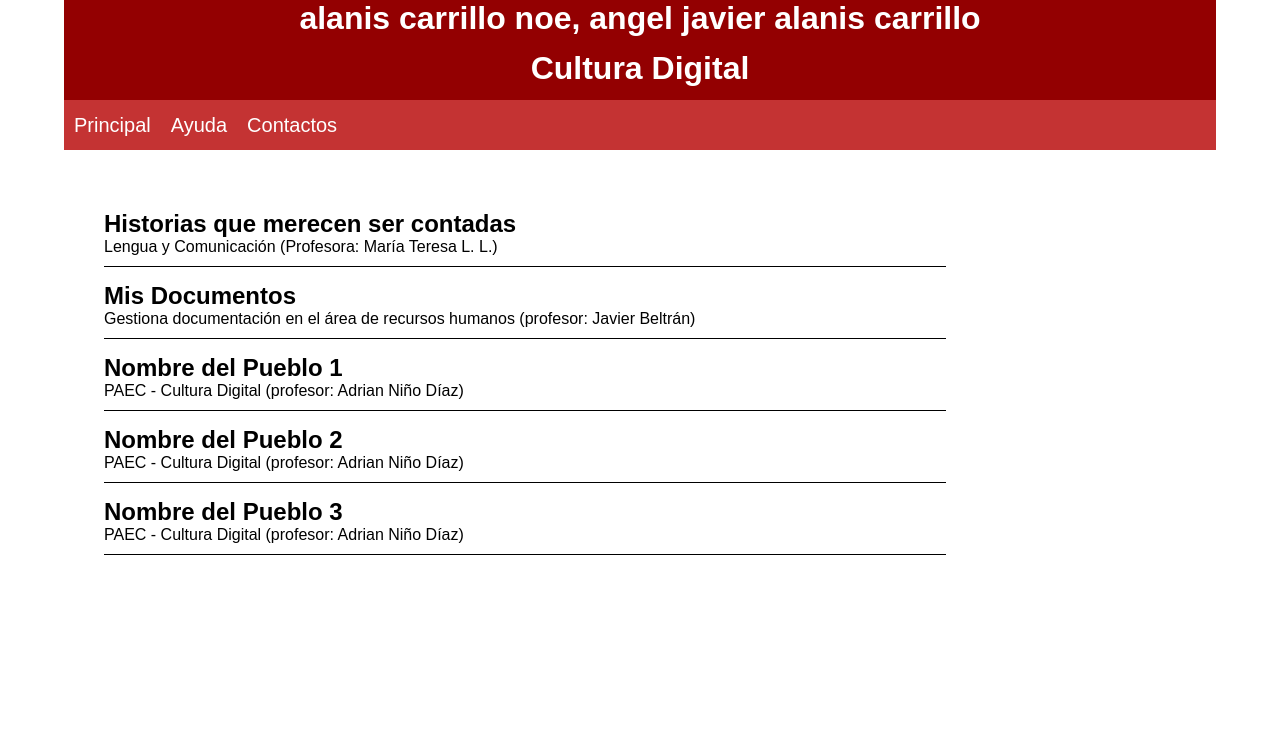
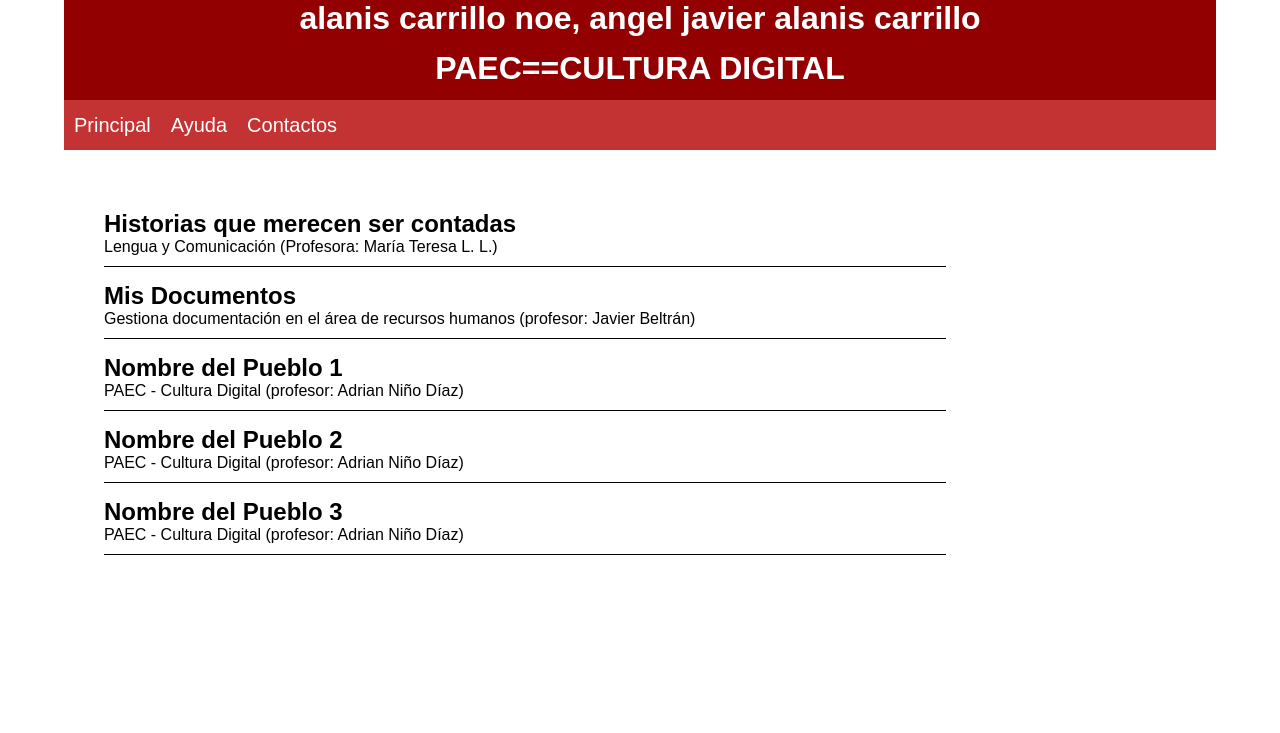
Before and after one commit to alaniscarrillonoe-glitch/noeyangel, a plain HTML site: page index.html in a window 1280 px wide. Shown: the top 733 px of the page. Drawn offline with Linux system fonts and the light colour scheme.

Commit message:
Update header and formatting in index.html

```diff
--- a/index.html
+++ b/index.html
@@ -9,7 +9,7 @@
       <div id="container">
           <header>
            <h1> alanis carrillo noe, angel javier alanis carrillo </h1>
-           <h1> Cultura Digital</h1>
+           <h1> PAEC==CULTURA DIGITAL</h1>
 
           </header>
            <nav>
```
